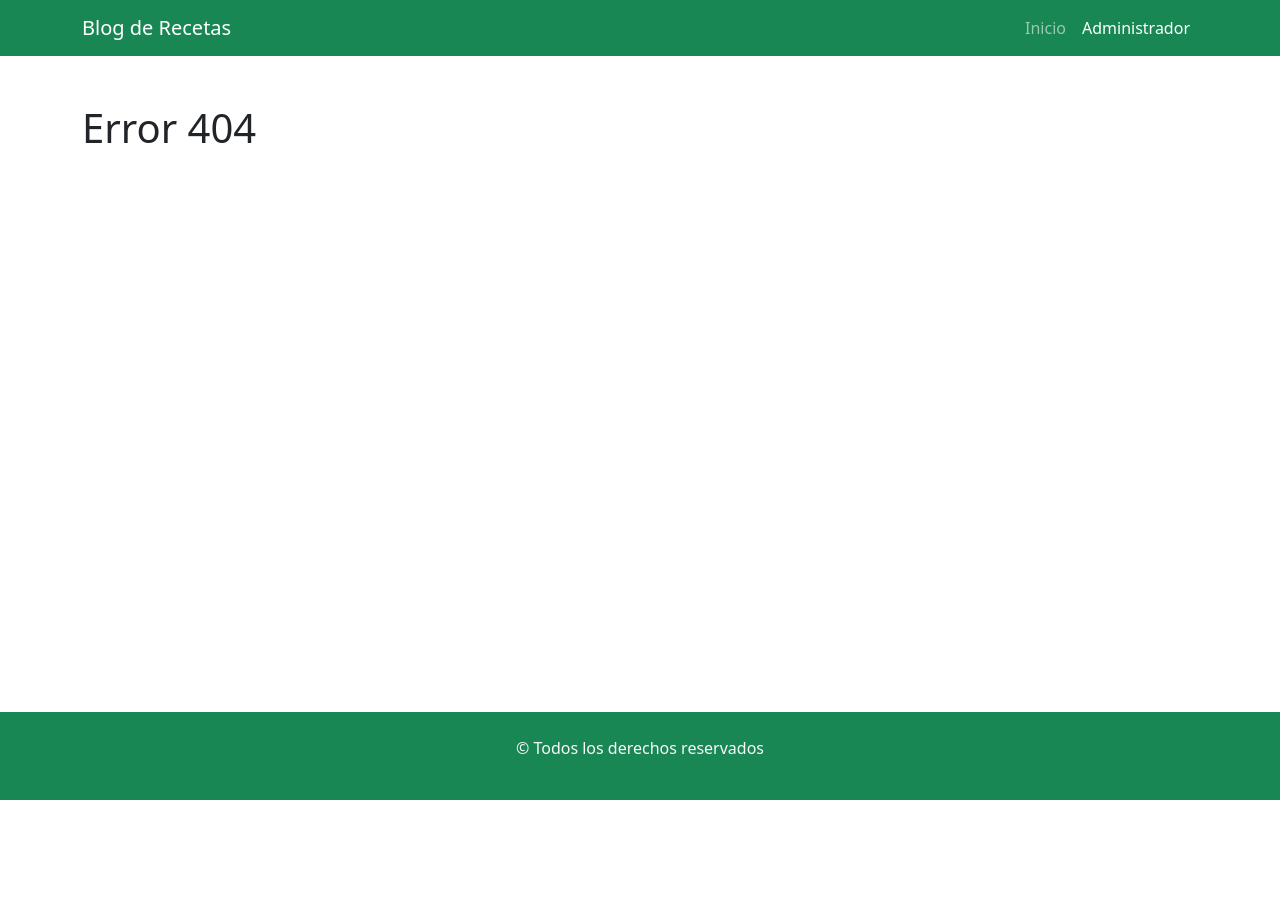
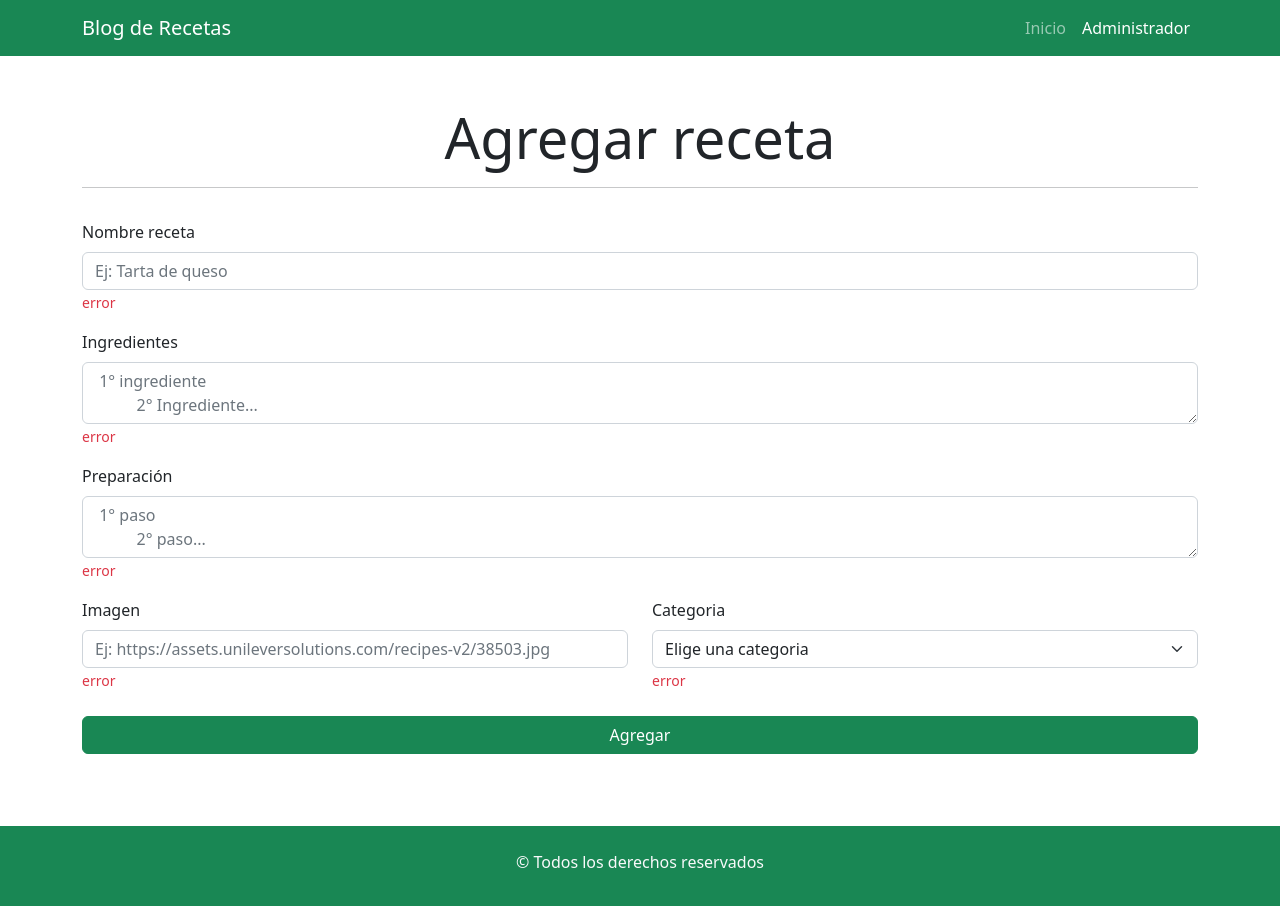
Before and after one commit to 22AGabriel/BlogRecetas-Frontend, a React (Create React App) app: page /administrar/agregar in a window 1280 px wide. Before the commit this address had no page. Shown: the top 906 px of the page. Before the commit the page ends 800 px from the top, so only its background shows below. Built offline with nearby package versions, Linux system fonts and the light colour scheme.

Commit message:
agregué formularios para crear y editar receta

```diff
--- a/src/App.jsx
+++ b/src/App.jsx
@@ -5,6 +5,8 @@ import { BrowserRouter, Routes, Route } from 'react-router-dom'
 import Inicio from './components/views/Inicio';
 import Administrador from './components/views/Administrador';
 import DetalleReceta from './components/views/DetalleReceta';
+import AgregarReceta from './components/views/receta/AgregarReceta';
+import EditarReceta from './components/views/receta/EditarReceta';
 import Error404 from './components/views/Error404';
 import NavBar from './components/common/NavBar';
 import Footer from './components/common/Footer';
@@ -17,6 +19,8 @@ function App() {
         <Route exact path='/' element={<Inicio/>} />
         <Route exact path='/administrar' element={<Administrador/>} />
         <Route exact path='/detalle' element={<DetalleReceta/>} />
+        <Route exact path='/administrar/agregar' element={<AgregarReceta/>}/>
+        <Route exact path='/administrar/editar:id' element={<EditarReceta/>}/>
         <Route exact path='*' element={<Error404/>} />
       </Routes>
       <Footer/>
--- /dev/null
+++ b/src/components/views/receta/AgregarReceta.jsx
@@ -0,0 +1,80 @@
+import { Button, Col, Container, Form, Row } from "react-bootstrap";
+
+const AgregarReceta = () => {
+  return (
+    <Container className="my-5 mainSection">
+      <div className="text-center">
+        <h1 className="display-4">Agregar receta</h1>
+        <hr />
+      </div>
+      <Form>
+        <Form.Group>
+          <Form.Label className="mt-3">Nombre receta</Form.Label>
+          <Form.Control
+            type="text"
+            placeholder="Ej: Tarta de queso"
+          ></Form.Control>
+          <Form.Text className="text-danger">
+            error
+          </Form.Text>
+        </Form.Group>
+        <Form.Group>
+          <Form.Label className="mt-3">Ingredientes</Form.Label>
+          <Form.Control
+          type="textarea"
+          as="textarea"
+          placeholder=" 1° ingrediente
+          2° Ingrediente...">
+          </Form.Control>
+          <Form.Text className="text-danger">
+            error
+          </Form.Text>
+        </Form.Group>
+        <Form.Group>
+          <Form.Label className="mt-3">Preparación</Form.Label>
+          <Form.Control
+          type="textarea"
+          as="textarea"
+          placeholder=" 1° paso
+          2° paso...">
+          </Form.Control>
+          <Form.Text className="text-danger">
+            error
+          </Form.Text>
+        </Form.Group>
+        <Row>
+          <Col md={6}>
+            <Form.Group>
+              <Form.Label className="mt-3">Imagen</Form.Label>
+              <Form.Control
+                type="text"
+                placeholder="Ej: https://assets.unileversolutions.com/recipes-v2/38503.jpg"
+              ></Form.Control>
+              <Form.Text className="text-danger">
+                error
+              </Form.Text>
+            </Form.Group>
+          </Col>
+          <Col md={6}>
+            <Form.Group>
+              <Form.Label className="mt-3">Categoria</Form.Label>
+              <Form.Select>
+                <option value="">Elige una categoria</option>
+                <option value="Dulce">Dulce</option>
+                <option value="Salado">Salado</option>
+              </Form.Select>
+              <Form.Text className="text-danger">
+                error
+              </Form.Text>
+            </Form.Group>
+          </Col>
+        </Row>
+        <Button type="submit" className="w-100 my-4" variant="success">
+          Agregar
+        </Button>
+      </Form>
+    </Container>
+  );
+};
+
+export default AgregarReceta;
--- /dev/null
+++ b/src/components/views/receta/EditarReceta.jsx
@@ -0,0 +1,70 @@
+import { Button, Col, Container, Form, Row } from "react-bootstrap";
+
+const EditarReceta = () => {
+  return (
+    <Container className="my-5 mainSection">
+      <div className="text-center">
+        <h1 className="display-4">editar receta</h1>
+        <hr />
+      </div>
+      <Form>
+        <Form.Group>
+          <Form.Label className="mt-3">Nombre receta</Form.Label>
+          <Form.Control
+            type="text"
+            placeholder="Ej: Tarta de queso"
+          ></Form.Control>
+          <Form.Text className="text-danger">error</Form.Text>
+        </Form.Group>
+        <Form.Group>
+          <Form.Label className="mt-3">Ingredientes</Form.Label>
+          <Form.Control
+            type="textarea"
+            as="textarea"
+            placeholder=" 1° ingrediente
+          2° Ingrediente..."
+          ></Form.Control>
+          <Form.Text className="text-danger">error</Form.Text>
+        </Form.Group>
+        <Form.Group>
+          <Form.Label className="mt-3">Preparación</Form.Label>
+          <Form.Control
+            type="textarea"
+            as="textarea"
+            placeholder=" 1° paso
+          2° paso..."
+          ></Form.Control>
+          <Form.Text className="text-danger">error</Form.Text>
+        </Form.Group>
+        <Row>
+          <Col md={6}>
+            <Form.Group>
+              <Form.Label className="mt-3">Imagen</Form.Label>
+              <Form.Control
+                type="text"
+                placeholder="Ej: https://assets.unileversolutions.com/recipes-v2/38503.jpg"
+              ></Form.Control>
+              <Form.Text className="text-danger">error</Form.Text>
+            </Form.Group>
+          </Col>
+          <Col md={6}>
+            <Form.Group>
+              <Form.Label className="mt-3">Categoria</Form.Label>
+              <Form.Select>
+                <option value="">Elige una categoria</option>
+                <option value="Dulce">Dulce</option>
+                <option value="Salado">Salado</option>
+              </Form.Select>
+              <Form.Text className="text-danger">error</Form.Text>
+            </Form.Group>
+          </Col>
+        </Row>
+        <Button type="submit" className="w-100 my-4" variant="success">
+          Agregar
+        </Button>
+      </Form>
+    </Container>
+  );
+};
+
+export default EditarReceta;
```
